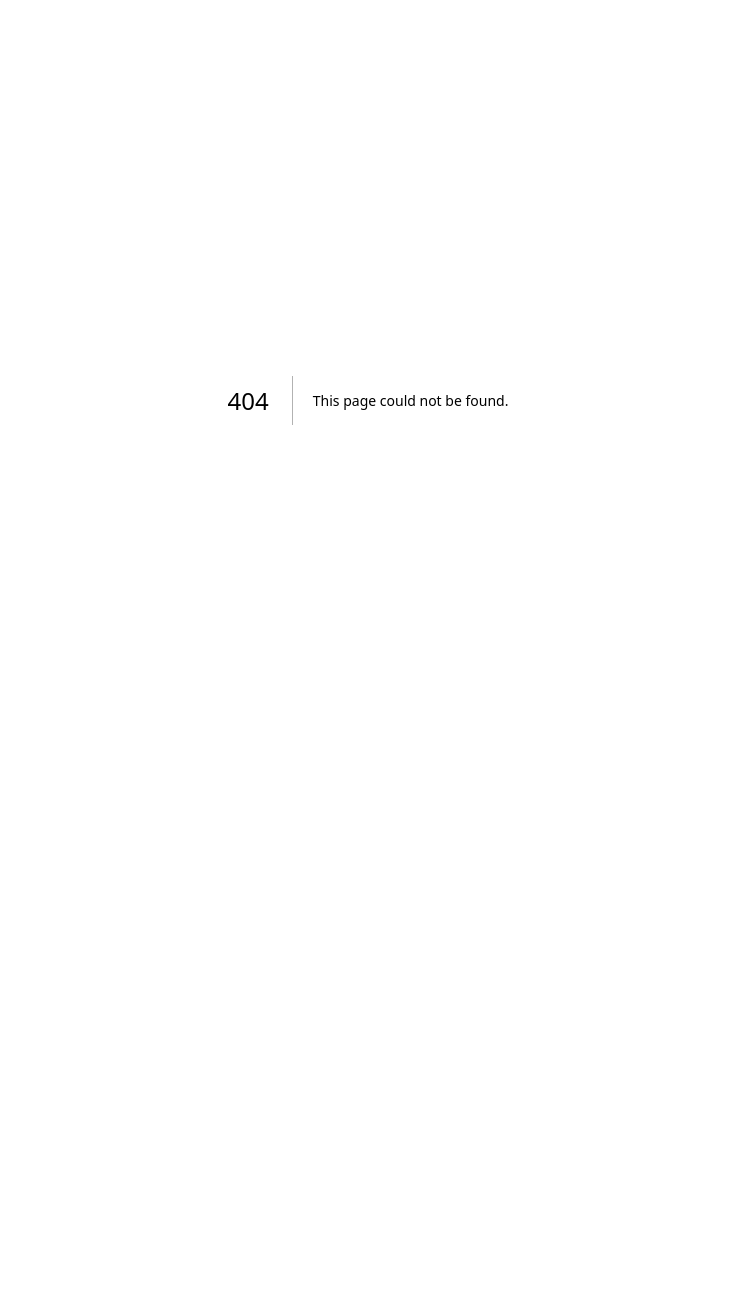
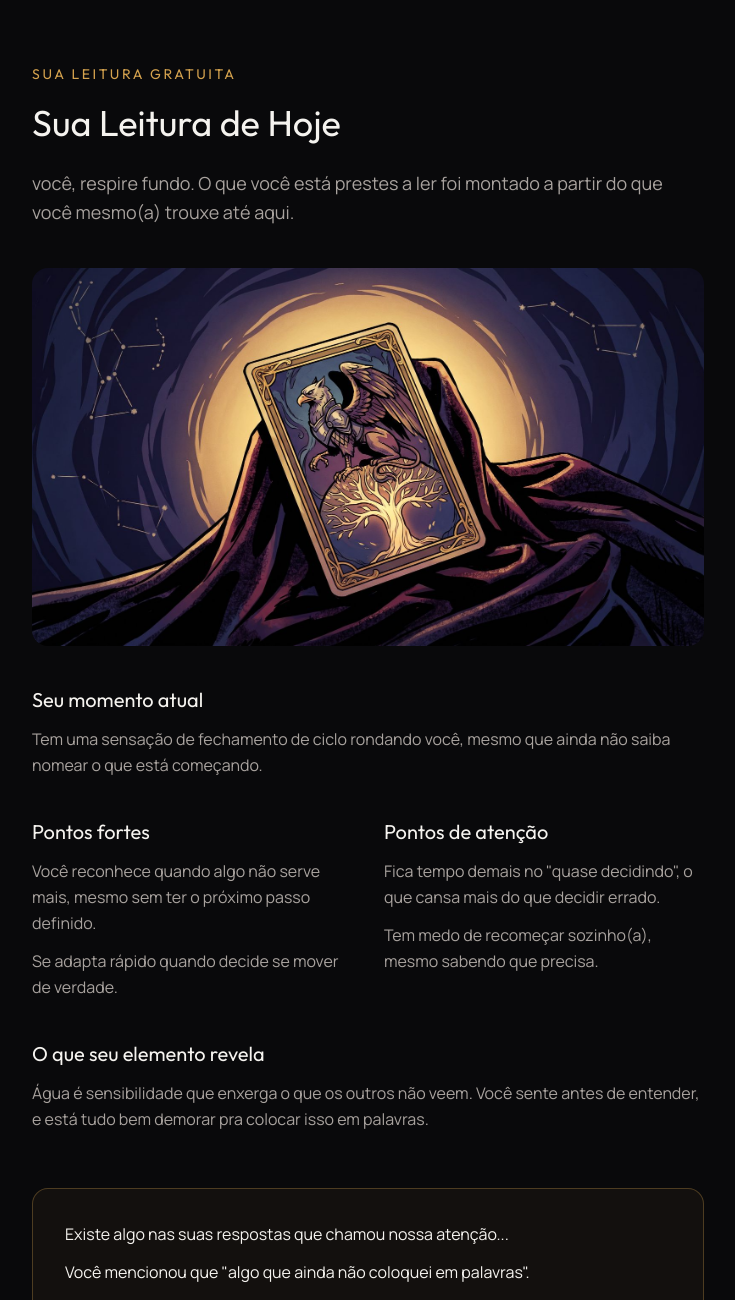
Before and after one commit to Luizguilherme110/TAROT, a Next.js app: page /leitura/resultado in a window 1280 px wide. Before the commit this address had no page. Shown: the top 1300 px of the page, without its empty margins (272-1007 px from the left). Before the commit the page ends 800 px from the top, so only its background shows below. Built offline with nearby package versions, Linux system fonts and the light colour scheme.

Commit message:
feat: render free report from mock generator with teaser and inert paywall

```diff
--- /dev/null
+++ b/app/leitura/resultado/page.tsx
@@ -0,0 +1,13 @@
+'use client';
+
+import { useMemo } from 'react';
+import { useQuiz } from '@/components/providers/QuizProvider';
+import { generateMockReport } from '@/lib/generate-mock-report';
+import { ReportView } from '@/components/report/ReportView';
+
+export default function ResultadoPage() {
+  const { state } = useQuiz();
+  const report = useMemo(() => generateMockReport(state), [state]);
+
+  return <ReportView report={report} />;
+}
--- /dev/null
+++ b/components/report/PaywallCta.tsx
@@ -0,0 +1,35 @@
+import { Check } from '@phosphor-icons/react/dist/ssr';
+
+const DELIVERABLES = [
+  'Próximos meses',
+  'Amor e relacionamentos',
+  'Carreira e dinheiro',
+  'O que merece sua atenção',
+  'Possível ponto de alerta',
+  'Mensagem final personalizada',
+];
+
+export function PaywallCta() {
+  return (
+    <section className="mt-10 rounded-2xl border border-white/10 bg-ink-900 p-8 text-center">
+      <h2 className="font-display text-2xl text-parchment-100">Sua Leitura Completa</h2>
+      <ul className="mx-auto mt-6 flex max-w-sm flex-col gap-2 text-left text-parchment-400">
+        {DELIVERABLES.map((item) => (
+          <li key={item} className="flex items-start gap-2">
+            <Check size={16} weight="bold" className="mt-1 shrink-0 text-gold-400" />
+            <span>{item}</span>
+          </li>
+        ))}
+      </ul>
+      <button
+        type="button"
+        disabled
+        className="mt-8 inline-flex items-center justify-center rounded-full bg-gold-400 px-8 py-4 font-display text-sm font-medium text-ink-950 opacity-60"
+      >
+        Desbloquear leitura completa
+      </button>
+      <p className="mt-3 text-sm text-gold-400">R$ 15,90</p>
+      <p className="mt-1 text-xs text-parchment-400">O checkout chega na próxima etapa do projeto.</p>
+    </section>
+  );
+}
--- /dev/null
+++ b/components/report/ReportView.tsx
@@ -0,0 +1,62 @@
+import Image from 'next/image';
+import type { Report } from '@/lib/report-types';
+import { TeaserBlock } from './TeaserBlock';
+import { PaywallCta } from './PaywallCta';
+
+export function ReportView({ report }: { report: Report }) {
+  return (
+    <article className="mx-auto max-w-2xl px-6 py-16 md:px-0">
+      <p className="font-display text-sm uppercase tracking-[0.18em] text-gold-400">Sua leitura gratuita</p>
+      <h1 className="mt-4 font-display text-3xl leading-tight text-parchment-100 md:text-4xl">{report.title}</h1>
+      <p className="mt-6 text-lg leading-relaxed text-parchment-400">{report.opening}</p>
+
+      <div className="relative mt-10 aspect-[16/9] w-full overflow-hidden rounded-2xl">
+        <Image
+          src="/images/card-motif.jpg"
+          alt="Carta de tarot iluminada por luz dourada sobre tecido escuro"
+          fill
+          sizes="(min-width: 768px) 42rem, 100vw"
+          className="object-cover"
+        />
+      </div>
+
+      <section className="mt-10">
+        <h2 className="font-display text-xl text-parchment-100">Seu momento atual</h2>
+        <p className="mt-3 leading-relaxed text-parchment-400">{report.current_moment}</p>
+      </section>
+
+      <section className="mt-10 grid grid-cols-1 gap-8 md:grid-cols-2">
+        <div>
+          <h2 className="font-display text-xl text-parchment-100">Pontos fortes</h2>
+          <ul className="mt-3 flex flex-col gap-3 text-parchment-400">
+            {report.strengths.map((item) => (
+              <li key={item} className="leading-relaxed">
+                {item}
+              </li>
+            ))}
+          </ul>
+        </div>
+        <div>
+          <h2 className="font-display text-xl text-parchment-100">Pontos de atenção</h2>
+          <ul className="mt-3 flex flex-col gap-3 text-parchment-400">
+            {report.tensions.map((item) => (
+              <li key={item} className="leading-relaxed">
+                {item}
+              </li>
+            ))}
+          </ul>
+        </div>
+      </section>
+
+      {report.sections.map((section) => (
+        <section key={section.title} className="mt-10">
+          <h2 className="font-display text-xl text-parchment-100">{section.title}</h2>
+          <p className="mt-3 leading-relaxed text-parchment-400">{section.content}</p>
+        </section>
+      ))}
+
+      <TeaserBlock teaser={report.personalized_teaser} finalMessage={report.final_message} />
+      <PaywallCta />
+    </article>
+  );
+}
--- /dev/null
+++ b/components/report/TeaserBlock.tsx
@@ -0,0 +1,12 @@
+export function TeaserBlock({ teaser, finalMessage }: { teaser: string; finalMessage: string }) {
+  return (
+    <section className="mt-14 rounded-2xl border border-gold-400/30 bg-gold-400/5 p-8">
+      {teaser.split('\n\n').map((paragraph, index) => (
+        <p key={index} className="mt-3 leading-relaxed text-parchment-100 first:mt-0">
+          {paragraph}
+        </p>
+      ))}
+      <p className="mt-6 leading-relaxed text-parchment-400">{finalMessage}</p>
+    </section>
+  );
+}
```
Also changed, not shown: public/images/card-motif.jpg (added).
